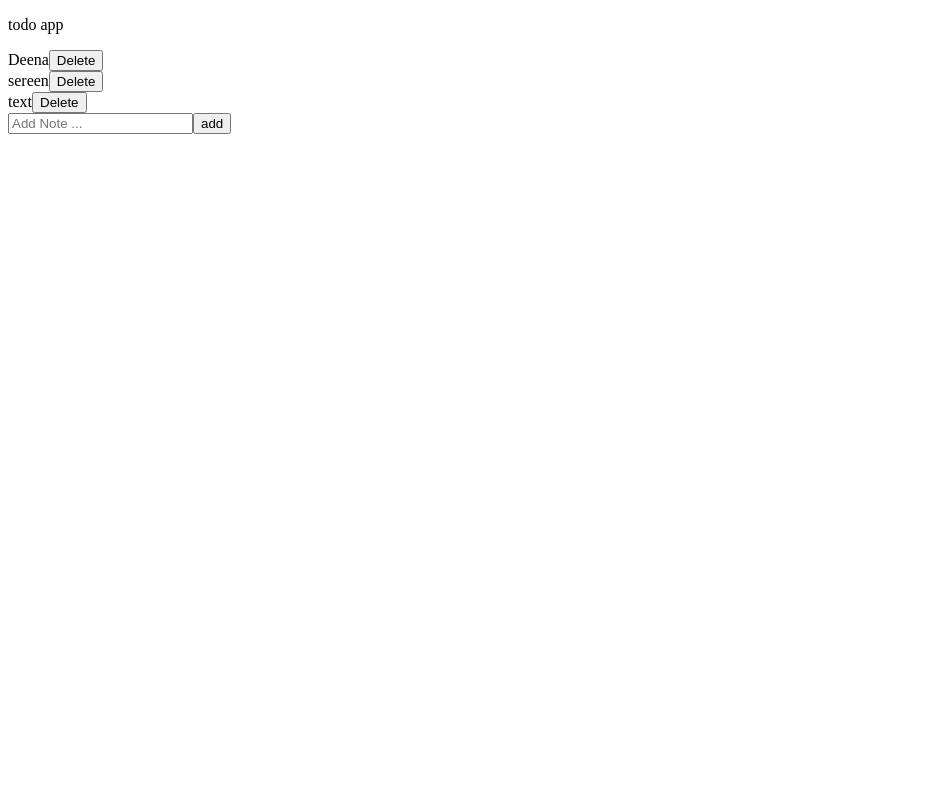
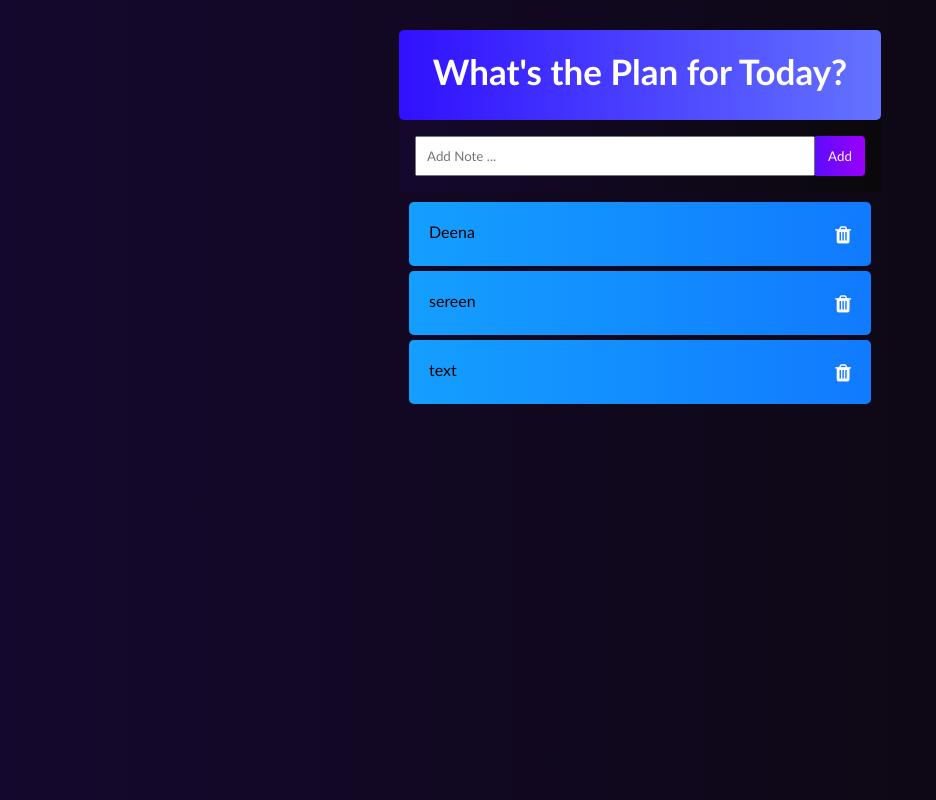
Before and after one commit to GSG-G11/Deena-Mahmoud-to-do-, a React (Create React App) app: page / in a window 1280 px wide. Shown: the whole page, without its empty margins (0-936 px from the left). Built offline with nearby package versions, Linux system fonts and the light colour scheme.

Commit message:
add style

```diff
--- a/public/index.html
+++ b/public/index.html
@@ -6,6 +6,7 @@
     <meta http-equiv="X-UA-Compatible" content="IE=edge" />
     <meta name="viewport" content="width=device-width, initial-scale=1.0" />
     <title>ToDo App</title>
+    <link rel="stylesheet" href="https://cdnjs.cloudflare.com/ajax/libs/font-awesome/4.7.0/css/font-awesome.min.css">
   </head>
   <body>
     <div id="root"></div>
--- /dev/null
+++ b/src/App.css
@@ -0,0 +1,31 @@
+* {
+  box-sizing: border-box;
+  margin: 0;
+  padding: 0;
+  font-family: 'Trebuchet MS', 'Lucida Sans Unicode', 'Lucida Grande',
+    'Lucida Sans', Arial, sans-serif;
+}
+
+h1 {
+    margin-top: 30px;
+    text-align: center;
+  height: 90px;
+  color: #fff;
+  font-size:35px;
+  background: linear-gradient(
+    90deg,
+    rgba(48, 16, 255, 1) 0%,
+    rgba(100, 115, 255, 1) 100%
+  );
+  padding: 20px;
+  border-radius: 5px;
+}
+body {
+    height: 100vh;
+display: flex;
+
+justify-content: center;
+
+
+  background: linear-gradient(90deg, rgb(21, 8, 46) 0%, rgb(11, 8, 12) 100%);
+}
--- a/src/App.js
+++ b/src/App.js
@@ -1,7 +1,7 @@
 import React, { Component } from 'react';
 import AddItems from './components/AddItems/AddItems';
 import TodoItems from './components/ListToDoNote';
-
+import './App.css'
 class App extends Component {
   state = {
     items: [
@@ -31,14 +31,16 @@ class App extends Component {
   render() {
     return (
       <div className="App">
-        <p>todo app</p>
+
+        <h1>What's the Plan for Today?</h1>
+        <AddItems addItem={this.addItem} />
+
         <TodoItems
           items={this.state.items}
           deleteItem={this.deleteItem}
           isCompleted={this.isCompleted}
           lineThrough={this.state.complete}
         />
-        <AddItems addItem={this.addItem} />
       </div>
     );
   }
--- /dev/null
+++ b/src/components/AddItems/AddItems.css
@@ -0,0 +1,30 @@
+.add {
+  height: 40px;
+  width: 50px;
+  border: none;
+  border-radius: 0 4px 4px 0;
+  cursor: pointer;
+  outline: none;
+  background: linear-gradient(
+    90deg,
+    rgba(93, 12, 255, 1) 0%,
+    rgba(155, 0, 250, 1) 100%
+  );
+  color: #fff;
+  text-transform: capitalize;
+}
+.form-container {
+    display: flex;
+    justify-content: center;
+  background: linear-gradient(90deg, rgb(21, 8, 46) 0%, rgb(11, 8, 12) 100%);
+  padding: 16px;
+}
+
+.todo-input {
+    padding: 10px;
+  height: 40px;
+  width: 400px;
+  outline: none;
+  border: 2px solid
+    linear-gradient(90deg, rgba(93, 12, 255, 1) 0%, rgba(155, 0, 250, 1) 100%);
+}
--- a/src/components/AddItems/AddItems.jsx
+++ b/src/components/AddItems/AddItems.jsx
@@ -1,5 +1,5 @@
 import React, { Component } from 'react';
-
+import './AddItems.css';
 class AddItems extends Component {
   state = {
     note: '',
@@ -18,16 +18,17 @@ class AddItems extends Component {
   };
   render() {
     return (
-      <div>
-        <form onSubmit={this.handelSubmit}>
+      <div className='form-container'>
+        <form  onSubmit={this.handelSubmit}>
           <input
             type="text"
             placeholder="Add Note ..."
+            className='todo-input'
             id="note"
             onChange={this.handleChange}
             value={this.state.note}
           />
-          <input type="submit" value="add" />
+          <input className='add' type="submit" value="add" />
         </form>
       </div>
     );
--- /dev/null
+++ b/src/components/ListToDoNote.css
@@ -0,0 +1,24 @@
+.ListItems {
+  padding: 5px;
+}
+
+.note {
+  display: flex;
+  justify-content: space-between;
+  background-color: red;
+  padding: 20px;
+  margin: 5px;
+  border-radius: 5px;
+  background: linear-gradient(
+    90deg,
+    rgba(20, 159, 255, 1) 0%,
+    rgba(17, 122, 255, 1) 100%
+  );
+}
+
+.delete {
+  background: rgba(17, 122, 255, 1) 100%;
+color: white;
+  font-size: 20px;
+  border: none;
+}
--- a/src/components/ListToDoNote.jsx
+++ b/src/components/ListToDoNote.jsx
@@ -1,10 +1,11 @@
 import React from 'react';
+import  './ListToDoNote.css';
 const TodoItems = (props) => {
   const { items, deleteItem, isCompleted, lineThrough } = props;
   const ListItems = items.length ? (
     items.map((item) => {
       return (
-        <div key={item.id}>
+        <div key={item.id} className="note" >
           <span
             id={item.id}
             onClick={() => {
@@ -18,7 +19,7 @@ const TodoItems = (props) => {
             {item.note}
           </span>
 
-          <button onClick={() => deleteItem(item.id)}>Delete</button>
+          <button className='delete' onClick={() => deleteItem(item.id)}><i class="fa fa-trash" aria-hidden="true"></i></button>
         </div>
       );
     })
```
